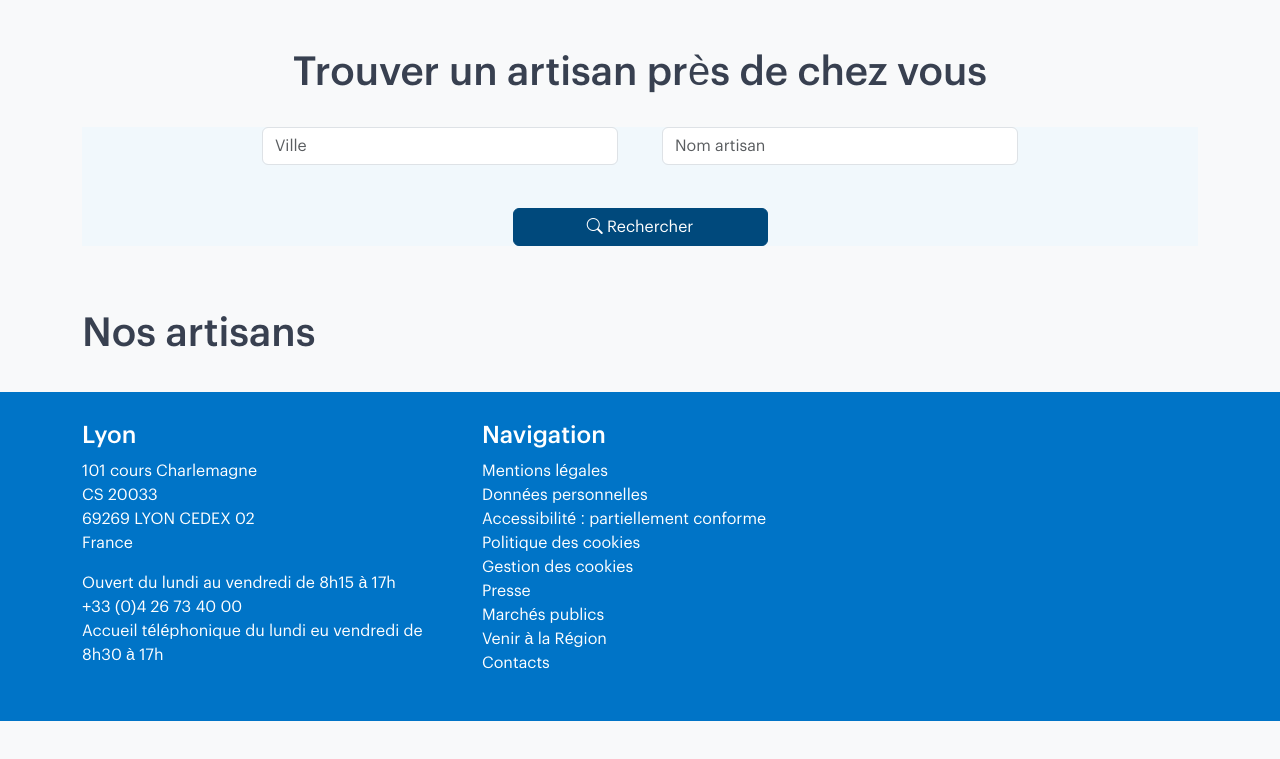
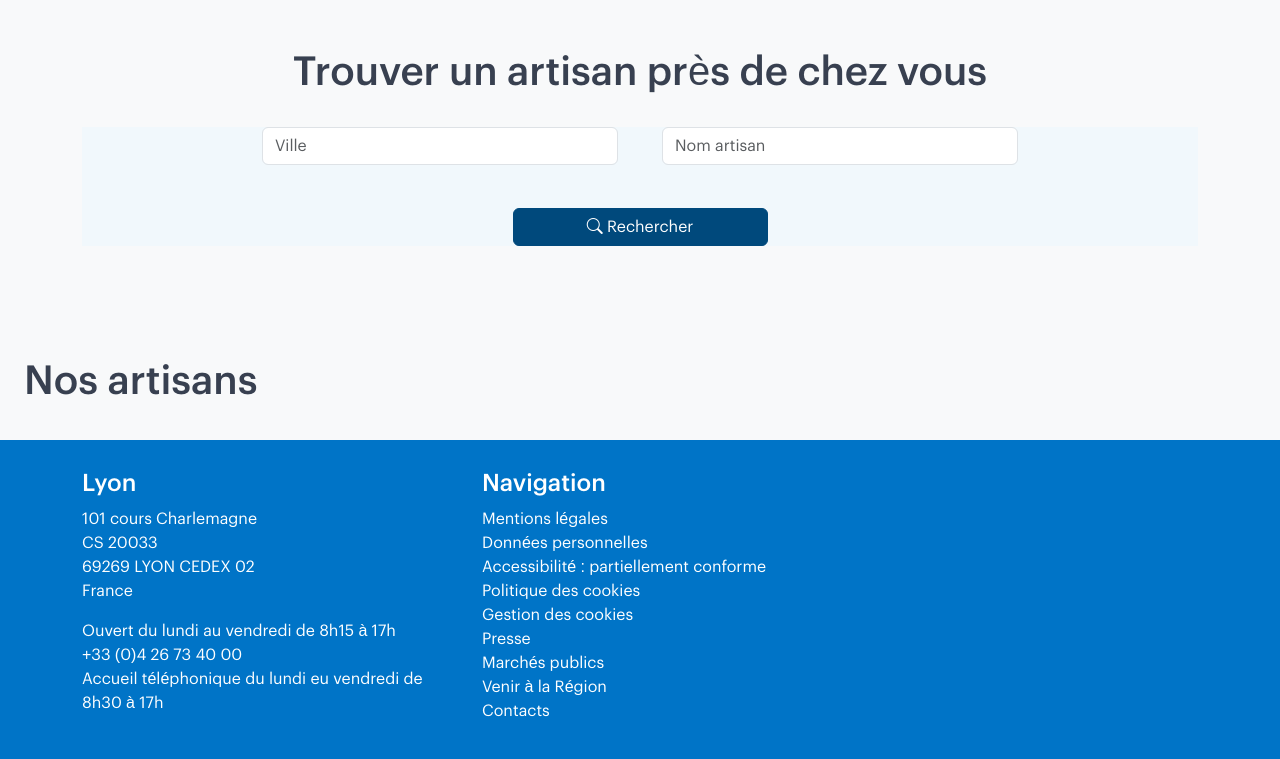
Before and after one commit to Lydie-pixel/Trouve_ton_artisan, a website: page artisan-front/pages/Artisans.html in a window 1280 px wide. Shown: the part 125-884 px from the top of the page. Before the commit the page ends 846 px from the top, so only its background shows below. Drawn offline with nearby package versions, Linux system fonts and the light colour scheme; no server answers.

```diff
--- a/artisan-front/pages/Artisans.html
+++ b/artisan-front/pages/Artisans.html
@@ -16,7 +16,7 @@
         <div id="header"></div>
         <div id="hero"></div>
 
-        <main class="container">
+        <main class="container-fluid mt-5 px-4">
 
             <h1>Nos artisans</h1>
 
```
Also changed, not shown: artisan-front/index.html (+1 -1 lines), README.md.
